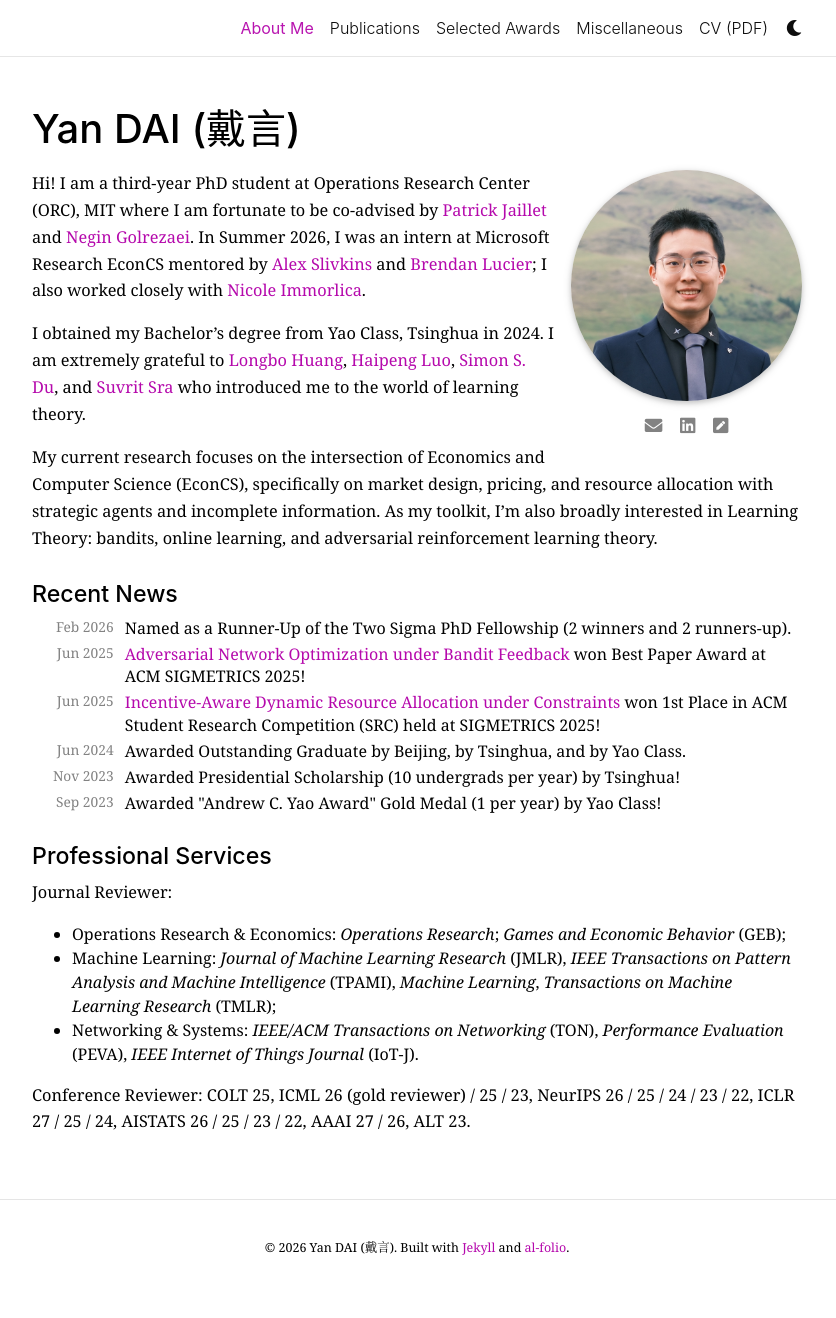
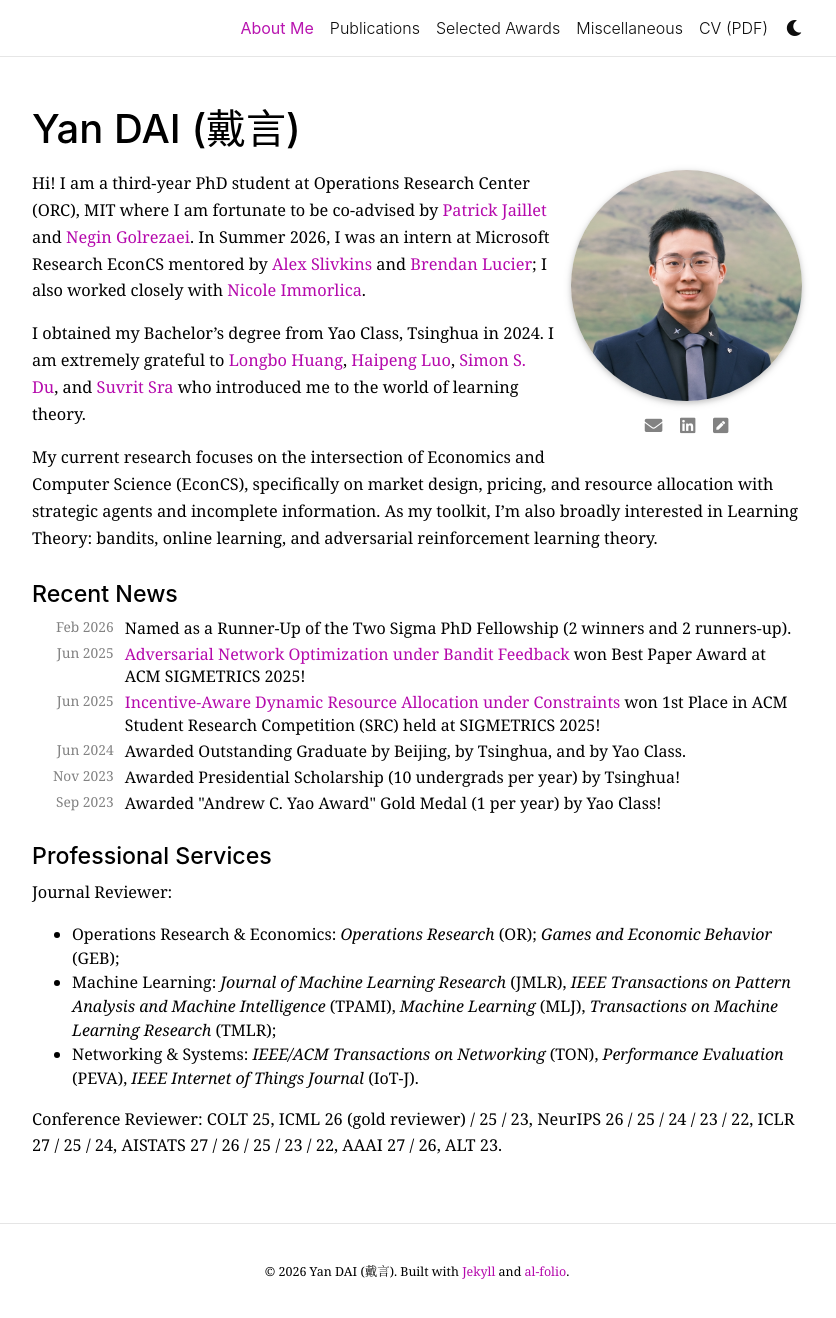
Before and after one commit to yandaichn/yandaichn.github.io, a Jekyll site: the page built from _pages/about.md, in a window 1280 px wide and 1321 px high. Shown: the top 1318 px of the window, without its empty margins (223-1059 px from the left). Built offline with Jekyll 4.4.1, drawn with Linux system fonts in a browser that asks for light colours; full-size pictures stand in for the smaller copies a plugin makes; comment, search, counter and statistics services are not loaded; a style sheet for code colours, icons or effects is not loaded.

Commit message:
Upd homepage

```diff
--- a/_pages/about.md
+++ b/_pages/about.md
@@ -46,8 +46,8 @@ My current research focuses on the intersection of **Economics and Computer Scie
 
 # Professional Services
 **Journal Reviewer**:
-* **Operations Research & Economics**: *Operations Research*; *Games and Economic Behavior* (GEB);
-* **Machine Learning**: *Journal of Machine Learning Research* (JMLR), *IEEE Transactions on Pattern Analysis and Machine Intelligence* (TPAMI), *Machine Learning*, *Transactions on Machine Learning Research* (TMLR);
+* **Operations Research & Economics**: *Operations Research* (OR); *Games and Economic Behavior* (GEB);
+* **Machine Learning**: *Journal of Machine Learning Research* (JMLR), *IEEE Transactions on Pattern Analysis and Machine Intelligence* (TPAMI), *Machine Learning* (MLJ), *Transactions on Machine Learning Research* (TMLR);
 * **Networking & Systems**: *IEEE/ACM Transactions on Networking* (TON), *Performance Evaluation* (PEVA), *IEEE Internet of Things Journal* (IoT-J).
 
-**Conference Reviewer**: COLT 25, ICML 26 (gold reviewer) / 25 / 23, NeurIPS 26 / 25 / 24 / 23 / 22, ICLR 27 / 25 / 24, AISTATS 26 / 25 / 23 / 22, AAAI 27 / 26, ALT 23.
+**Conference Reviewer**: COLT 25, ICML 26 (gold reviewer) / 25 / 23, NeurIPS 26 / 25 / 24 / 23 / 22, ICLR 27 / 25 / 24, AISTATS 27 / 26 / 25 / 23 / 22, AAAI 27 / 26, ALT 23.
```
Also changed, not shown: 7 other files.
